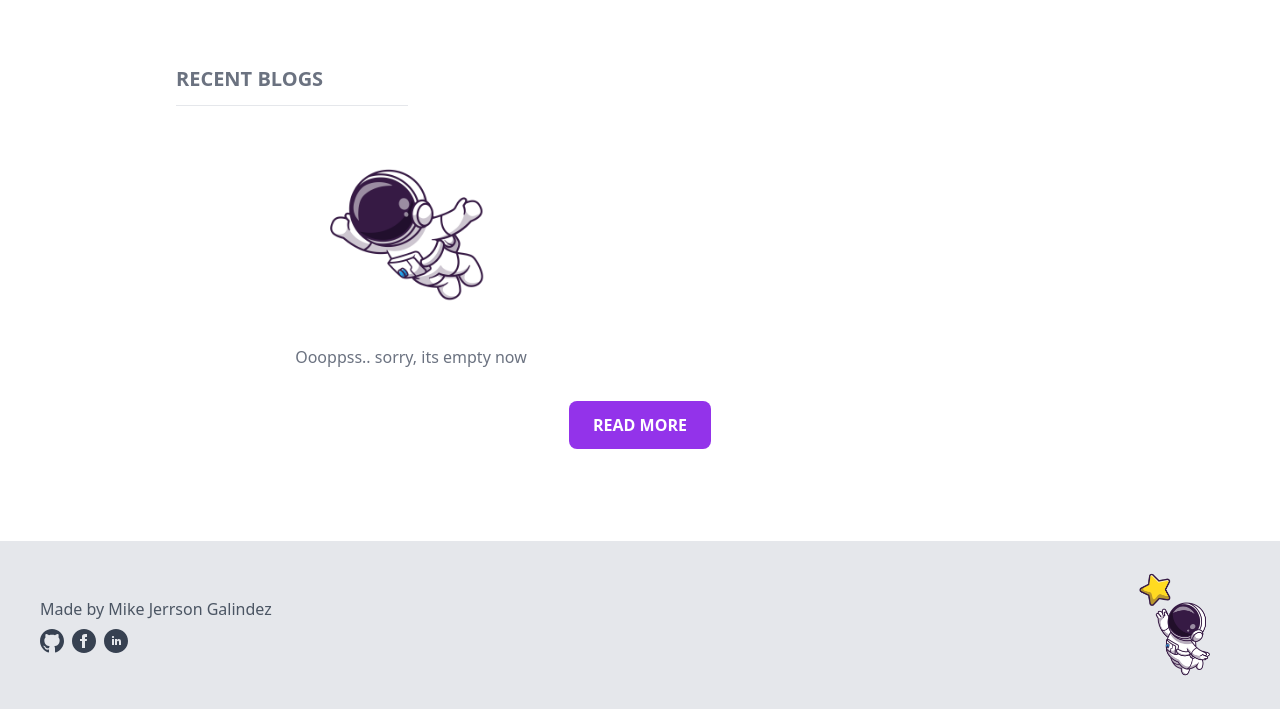
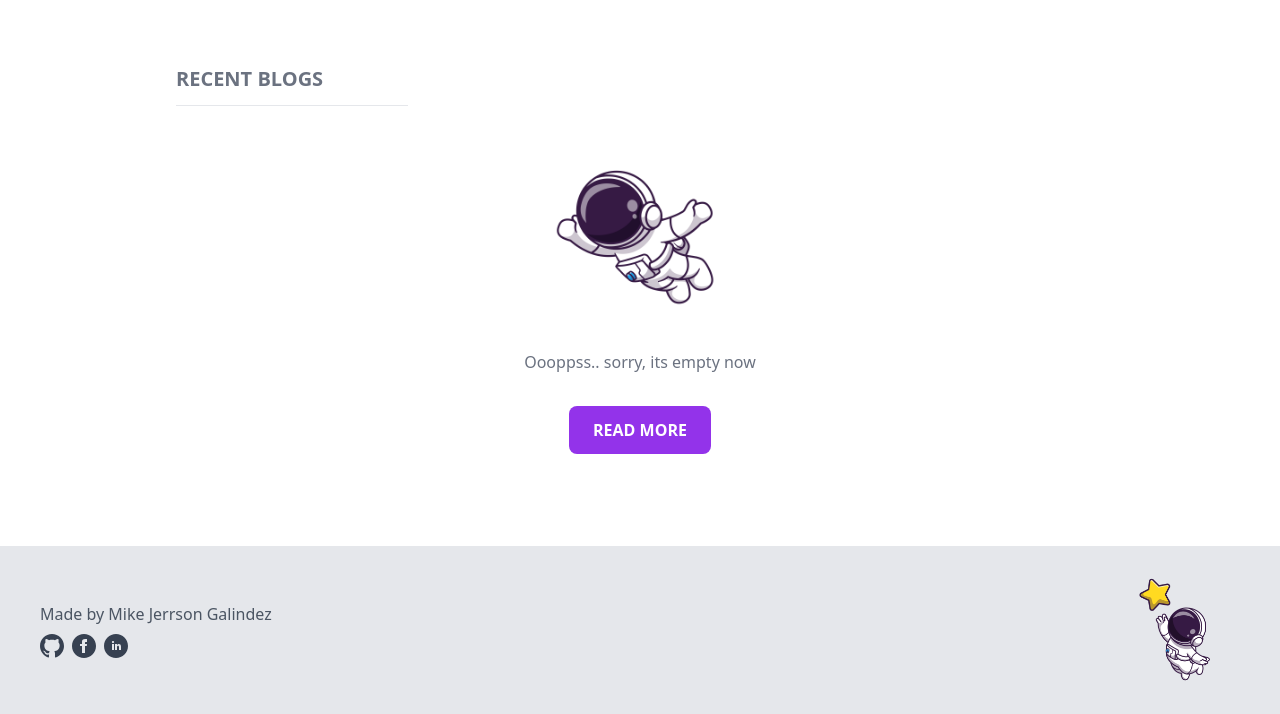
Before and after one commit to miker-bice/my_blog, a Django app: page / in a window 1280 px wide. Shown: the part 443-1157 px from the top of the page. Run offline with Django 4.2, Linux system fonts and the light colour scheme; data that the repository does not hold is empty; some libraries are stand-ins or nearby versions.

Commit message:
empty state on featured blogs now fixed

```diff
--- a/blogApp/templates/blogApp/includes/empty_state.html
+++ b/blogApp/templates/blogApp/includes/empty_state.html
@@ -1,7 +1,7 @@
 {% load static %}
 <div class="text-center">
     <div>
-        <img src="{% static 'images/empty-astronaut.png' %}" alt="empty-astronaut" class="w-1/2 mx-auto" />
+        <img src="{% static 'images/empty-astronaut.png' %}" alt="empty-astronaut" class="w-1/4 mx-auto" />
         <h4>Oooppss.. sorry, its empty now</h4>
       </div>
 
--- a/blogApp/templates/blogApp/includes/recent_blogs.html
+++ b/blogApp/templates/blogApp/includes/recent_blogs.html
@@ -14,11 +14,13 @@
               {% include 'blogApp/includes/blog_item.html' %}
           <!-- This handles the empty state of the website -->
           {% empty %}
-
+              <div class="col-span-3">
               {% include 'blogApp/includes/empty_state.html' %}
-
+              </div>
           {% endfor %}
       </div>
+
+
     </div>
 
     <!-- this is the see more button -->
```
